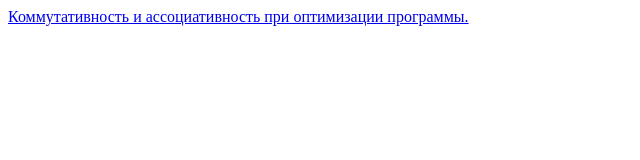
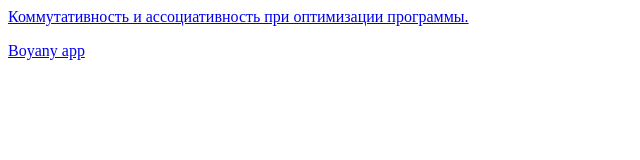
Before and after one commit to protsenkovi/protsenkovi.github.io, a plain HTML site: page index.html in a window 1280 px wide. Shown: the full height of the page, 0-640 px from the left. Drawn offline with Linux system fonts and the light colour scheme.

Commit message:
Update index.html

```diff
--- a/index.html
+++ b/index.html
@@ -5,5 +5,8 @@
 <p>
 <a href="/aa"/>Коммутативность и ассоциативность при оптимизации программы.</a>
 </p>
+<p>
+<a href="boyany.html"/>Boyany app</a>
+</p>
 </body>
 </html>
```
